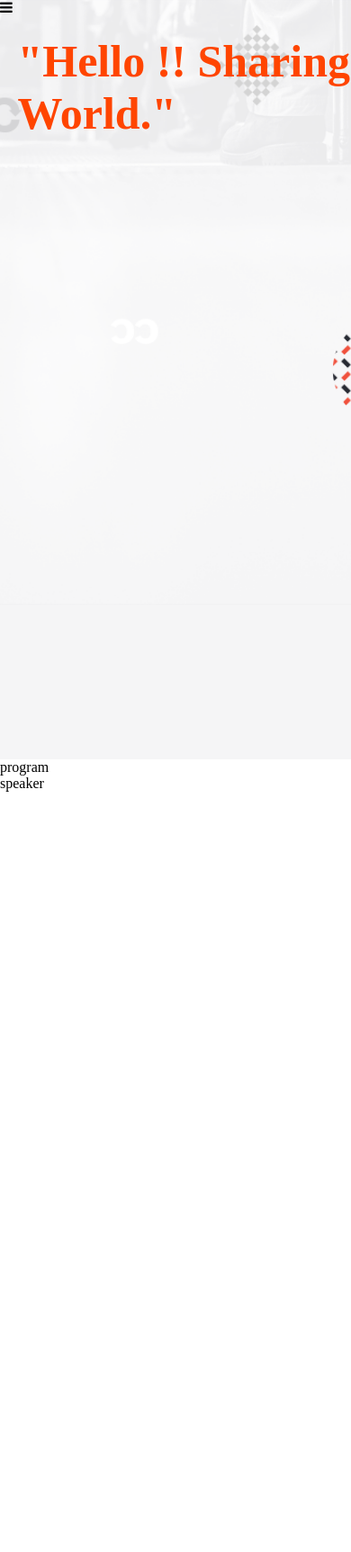
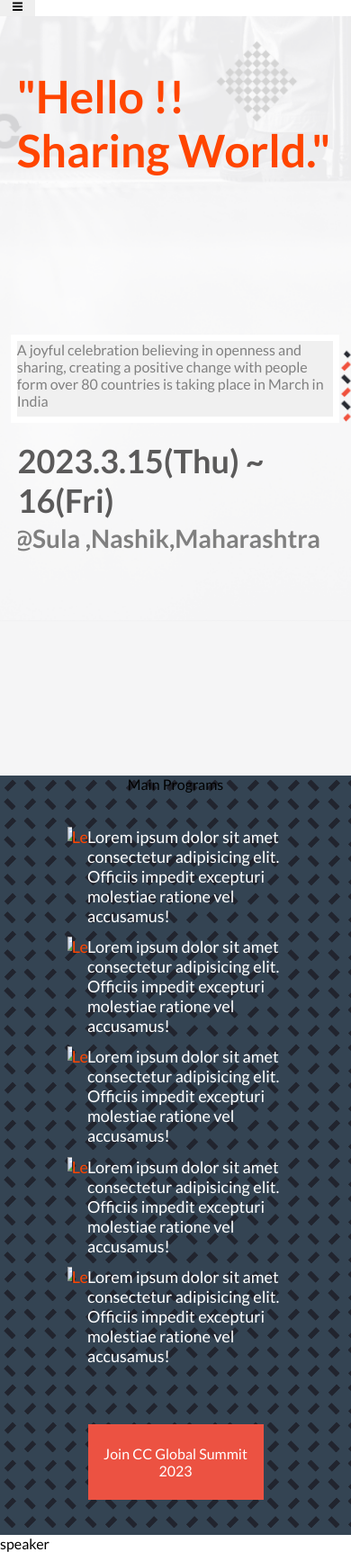
Before and after one commit to Rishi-Mishra0704/Capstone, a website: page index.html in a window 390 px wide. Shown: the whole page at 90% size. Before the commit the page ends 880 px from the top, so only its background shows below. Drawn offline with Linux system fonts and the light colour scheme.

Commit message:
Made main-page and a few parts of program section

```diff
--- a/index.html
+++ b/index.html
@@ -14,26 +14,88 @@
   <body>
     <header>
       <nav class="nav">
+        <button type="button" class="hamburger" id="menuBtn">
+          <i class="fa fa-bars"></i>
+        </button>
         <div class="logo"><a href="#">logo</a></div>
-        <div class="hamburger"><i class="fa fa-solid fa-bars"></i></div>
-        <ul class="nav-list">
-          <li id="home">Home</li>
-          <li><a href="about.html">About</a></li>
-          <li>Join</li>
-          <li>Sponsor</li>
-          <li id="news">News</li>
-          <li><div class="campaign">CC Campaign</div></li>
-        </ul>
+        <div id="nav-bar">
+          <ul class="nav-list">
+            <li class="nav-items" id="home">Home</li>
+            <li class="nav-items" id="about"><a href="about.html">About</a></li>
+            <li class="nav-items" id="join">Join</li>
+            <li class="nav-items" id="sponsor">Sponsor</li>
+            <li class="nav-items" id="news">News</li>
+            <li><div class="campaign">CC Campaign</div></li>
+            <button class="close" id="close">&times;</button>
+          </ul>
+        </div>
       </nav>
     </header>
     <main class="container">
       <section class="main-page">
         <div class="welcome">
           <h2 class="greet">"Hello !! Sharing World."</h2>
-          <h1 class="info">Creative Commons global summit 2023.</h1>
+          <h1 class="intro">Creative Commons global summit 2023.</h1>
+        </div>
+        <div class="info">
+          A joyful celebration believing in openness and sharing, creating a
+          positive change with people form over 80 countries is taking place in
+          March in India
+        </div>
+        <div class="time-place">
+          <div class="time">2023.3.15(Thu) ~ 16(Fri)</div>
+          <div class="place">@Sula ,Nashik,Maharashtra</div>
         </div>
       </section>
-      <section class="programs">program</section>
+      <section class="programs">
+        <p class="title-program">Main Programs</p>
+        <div class="separator"></div>
+        <div class="program">
+          <ul class="program-list">
+            <li class="program">
+              <img src="#" />
+              <p class="program-name">Lecture</p>
+              <div class="program-info">
+                Lorem ipsum dolor sit amet consectetur adipisicing elit.
+                Officiis impedit excepturi molestiae ratione vel accusamus!
+              </div>
+            </li>
+            <li class="program">
+              <img src="#" />
+              <p class="program-name">Lecture</p>
+              <div class="program-info">
+                Lorem ipsum dolor sit amet consectetur adipisicing elit.
+                Officiis impedit excepturi molestiae ratione vel accusamus!
+              </div>
+            </li>
+            <li class="program">
+              <img src="#" />
+              <p class="program-name">Lecture</p>
+              <div class="program-info">
+                Lorem ipsum dolor sit amet consectetur adipisicing elit.
+                Officiis impedit excepturi molestiae ratione vel accusamus!
+              </div>
+            </li>
+            <li class="program">
+              <img class="program-img" src="#" />
+              <p class="program-name">Lecture</p>
+              <div class="program-info">
+                Lorem ipsum dolor sit amet consectetur adipisicing elit.
+                Officiis impedit excepturi molestiae ratione vel accusamus!
+              </div>
+            </li>
+            <li class="program">
+              <img src="#" />
+              <p class="program-name">Lecture</p>
+              <div class="program-info">
+                Lorem ipsum dolor sit amet consectetur adipisicing elit.
+                Officiis impedit excepturi molestiae ratione vel accusamus!
+              </div>
+            </li>
+          </ul>
+        </div>
+        <button type="button" class="join-summit">Join CC Global Summit 2023</button>
+      </section>
       <section class="speakers">speaker</section>
     </main>
     <footer class="footer"></footer>
--- a/index.js
+++ b/index.js
@@ -0,0 +1,21 @@
+const navBar = document.getElementById("nav-bar");
+const menuBtn = document.getElementById("menuBtn");
+const closeBtn = document.getElementById("close");
+menuBtn.onclick = function display() {
+  navBar.style.display = "block";
+  menuBtn.style.display = "none";
+  closeBtn.style.display = "block";
+  navBar.style.position = "absolute"
+  navBar.style.display = "flex"
+  navBar.style.justifyContent = "center"
+  navBar.style.alignItems = "center"
+};
+closeBtn.onclick = function close() {
+  navBar.style.display = "none";
+  menuBtn.style.display = "block";
+};
+window.onclick = function exit(event) {
+  if (event.target === navBar) {
+    navBar.style.display = "none";
+  }
+};
--- a/style.css
+++ b/style.css
@@ -1,58 +1,98 @@
-*{
+@import url("https://fonts.googleapis.com/css2?family=Lato:wght@300;400;700&display=swap");
+* {
   list-style-type: none;
   overflow-x: hidden;
   text-decoration: none;
   margin: 0;
+  font-family: "Lato";
 }
 
 /*------------------------ Nav bar --------------------------*/
-nav{
+.nav {
+  text-decoration: none;
+  height: 100%;
+  width: 100%;
+  display: flex;
+  justify-content: space-between;
+}
+#nav-bar {
+  width: 100%;
+  display: none;
   position: absolute;
-    margin-bottom: 10%;
-    height: auto;
-    width: 100%;
-
+}
+.close {
+  padding-left: -50%;
+  display: none;
+  border: none;
+  outline: none;
+  background: transparent;
+  font-size: 30px;
+  height: 10%;
+  width: 10%;
+  color: orangered;
+  float: right;
 }
 
-.logo{
+.hamburger {
+  display: block;
+  height: 10%;
+  width: 10%;
+  outline: none;
+  border: none;
+  cursor: pointer;
+}
+.logo {
   display: none;
 }
-.nav-list{
+.nav-list {
   display: none;
-    padding: 10px 0;
+  padding: 10px 10%;
+  width: 100%;
+  height: 100%;
+  display: flex;
+  flex-direction: column;
+  font-size: 30px;
+  background-color: #fff;
 }
-#news{
-    margin-bottom: 10px;
-}
-.campaign{
+
+.campaign {
+  margin: 0;
   padding: 10px 3px;
   display: flex;
   flex-direction: row;
-    width: 20%;
-    border: 3px solid orangered;
+  border: 2px solid orangered;
   color: orangered;
   background: transparent;
   font-size: 14px;
+  width: 20%;
 }
-
+.nav-items:active,
+.nav-items:hover {
+  color: orangered;
+  transform: scale(110%);
+  transition: all 0.5s ease-in-out;
+}
 /*------------------------ Main-page -------------------------*/
-.main-page{
+.main-page {
+  margin: 0;
   background-image: url("assets/home-bg.png");
   background-size: cover;
-    background-position:top center;
+  background-position: top center;
   height: 100vh;
   width: 100%;
 }
-.welcome{
-    margin-top: 10%;
+.welcome {
+  margin-right: 4%;
+  padding-top: 15%;
+  font-weight: bold;
 }
-.greet{
+.greet {
   margin: 0;
   font-size: 50px;
   color: orangered;
   padding-left: 5%;
 }
-h1{
+h1 {
   margin: 0;
   padding-left: 5%;
   color: transparent;
@@ -62,5 +102,72 @@
   -webkit-background-clip: text;
   -moz-background-clip: text;
   -o-background-clip: text;
-   font-size: 48px;
+  font-size: 46px;
 }
+.info {
+  height: 10%;
+  width: 90%;
+  margin: 10px 0 0 3%;
+  border: 7px solid #fff;
+  font-size: 16px;
+  color: grey;
+  background-color: #f0f0f0;
+}
+.time-place {
+  display: flex;
+  flex-direction: column;
+  align-items: center;
+  margin: 5%;
+  color: grey;
+}
+.time {
+  font-size: 36px;
+  font-weight: 700;
+  margin-bottom: 3px;
+  color: rgb(91, 90, 90);
+}
+.place {
+  font-size: 28px;
+  font-weight: 600;
+  margin-left: -6%;
+}
+/*---------------------------- Programs -------------------------------*/
+
+.programs{
+  display: flex;
+  flex-direction: column;
+  align-items: center;
+  justify-content: space-between;
+  height: 100vh;
+  width: 100%;
+  background-color: #344453;
+  background-image: url("assets/diamond.png");
+  background-repeat: repeat;
+
+}
+.program-list{
+  display: flex;
+  flex-direction: column;
+  align-items: center;
+  justify-content: space-evenly;
+}
+.program-name{
+  color: orangered;
+}
+.program{
+  display: flex;
+  color: white;
+  justify-content: space-evenly;
+  margin:2% 5%;
+  font-size: 18px;
+}
+.join-summit{
+  border: none;
+  outline: none;
+  height: 10%;
+  width: 50%;
+  margin: 10%;
+  background-color:#ec5242;
+  color: #fff;
+  font-size: 16px;
+}
```
Also changed, not shown: about.html (+1 -0 lines), assets/diamond.png (added), assets/image-bg-desk.png (added), assets/image-bg.png (added). Lines whose indentation alone changed are shown as unchanged.
